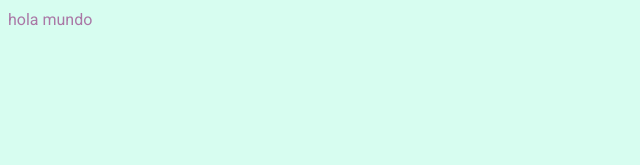
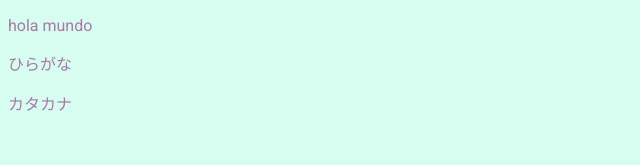
Before and after one commit to axelcy/kanasigma, a React (Vite) app: page / in a window 1280 px wide. Shown: the top 165 px of the page, without its empty margins (0-640 px from the left). Built offline with nearby package versions, Linux system fonts and the light colour scheme.

Commit message:
prueba hiragana/katakana

```diff
--- a/src/App.tsx
+++ b/src/App.tsx
@@ -4,7 +4,9 @@ function App() {
 
     return (
         <div>
-            <span>hola mundo</span>
+            <p>hola mundo</p>
+            <p>ひらがな</p>
+            <p>カタカナ</p>
         </div>
     )
 }
--- a/src/styles/index.css
+++ b/src/styles/index.css
@@ -4,8 +4,6 @@
 
 :root {
   font-family: 'Roboto', 'Noto Sans JP', system-ui, sans-serif;
-  /* line-height: 1.5; */
-  /* font-weight: 400; */
 
   color-scheme: light dark;
 
@@ -26,6 +24,5 @@ body {
   background-color: var(--color-1);
   color: var(--color-5);
   font-size: 16px;
-  line-height: 1.5;
-  font-weight: 400;
+  /* line-height: 1.5; */
 }
```
